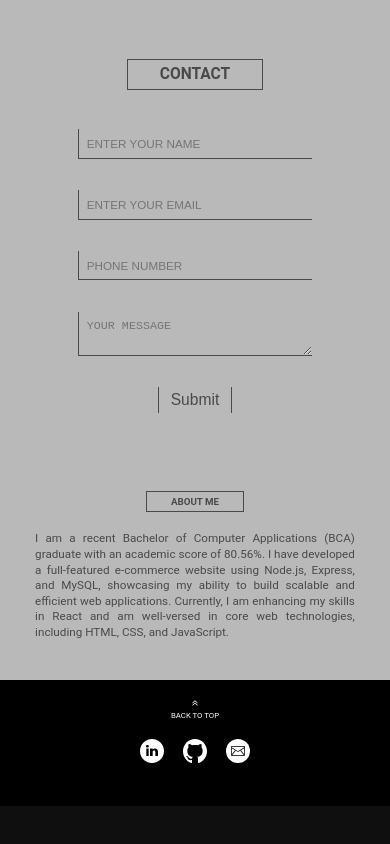
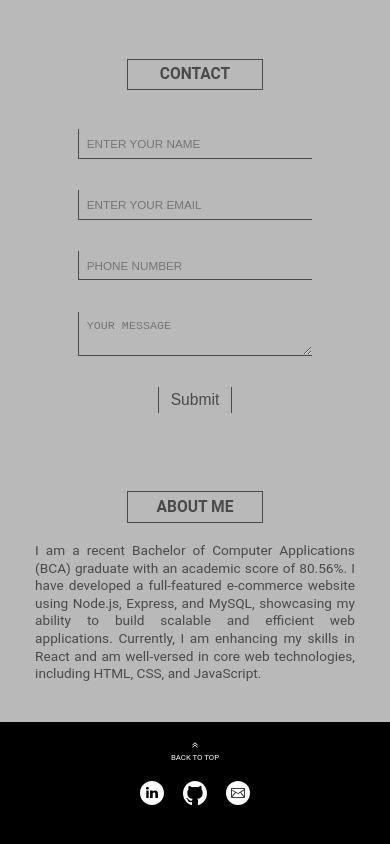
Before and after one commit to pshar-207/Portfolio, a React app: page / in a window 390 px wide. Shown: the part 2485-3329 px from the top of the page. Before the commit the page ends 3291 px from the top, so only its background shows below. Built offline with nearby package versions, Linux system fonts and the light colour scheme; the HTML template or start-up script is replaced by a standard one.

Commit message:
resize and align mobile About section font size

```diff
--- a/src/Components/About Me/AboutMe.css
+++ b/src/Components/About Me/AboutMe.css
@@ -28,12 +28,18 @@
 }
 /* Mobile Screen */
 @media screen and (max-aspect-ratio: 1/1.5) {
+  .aboutMe-Heading-container {
+    font-size: 4vw;
+    width: 35vw;
+    margin-top: 10%;
+    padding: 1.5vw;
+  }
   .aboutMe-Paragraph {
     text-align: justify;
     padding: 5vw 9vw;
   }
   .aboutMe-Paragraph p {
-    font-size: 3vw;
-    line-height: 4vw;
+    font-size: 3.5vw;
+    line-height: 4.5vw;
   }
 }
```
